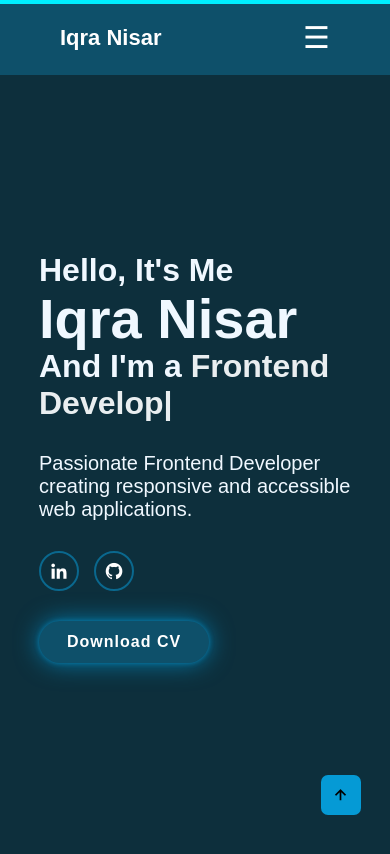
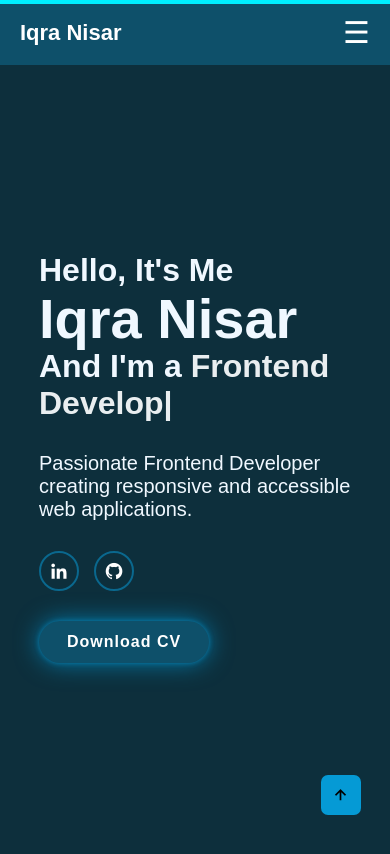
Before and after one commit to IqraShoaib/personal-portfolio-react, a React (Vite) app in the folder portfolio-react/: page / in a window 390 px wide. Shown: the top 854 px of the page. Built offline with nearby package versions, Linux system fonts and the light colour scheme.

Commit message:
improving portfolio's UI/UX

```diff
--- a/portfolio-react/src/style.css
+++ b/portfolio-react/src/style.css
@@ -59,7 +59,17 @@
 @media (max-width:768px){
 
 header{
-    padding:15px 20px;
+    position:fixed;
+    top:0;
+    left:0;
+    width:100%;
+    background:#0e506a;
+    display:flex;
+    justify-content:space-between;
+    align-items:center;
+    padding:20px 60px;
+    z-index:1000;
+    box-sizing:border-box;
 }
 
 .logo{
@@ -67,11 +77,15 @@ header{
 }
 
 .hamburger{
-    display:block;
+    display:none;
+    font-size:30px;
+    color:white;
+    cursor:pointer;
+    z-index:1001;
 }
 
 .nav-links{
-    position:sticky;
+    position:absolute;
     top:75px;
     left:0;
     width:100%;
@@ -192,6 +206,52 @@ header{
     .toggle input:checked + .slider .off {
         opacity: 0;
     }
+    @media (max-width:768px){
+
+header{
+    padding:15px 20px;
+}
+
+.logo{
+    font-size:22px;
+}
+
+.hamburger{
+    display:block;
+}
+
+.nav-links{
+    position:absolute;
+    top:100%;
+    left:0;
+    width:100%;
+    background:#0e506a;
+
+    display:none;
+    flex-direction:column;
+    align-items:center;
+
+    padding:20px;
+    gap:18px;
+
+    box-shadow:0 8px 20px rgba(0,0,0,.3);
+}
+
+.nav-links.active{
+    display:flex;
+}
+
+.nav-links a{
+    display:block;
+    width:100%;
+    text-align:center;
+    padding:10px 0;
+}
+
+.toggle{
+    margin-top:15px;
+}
+}
     .home {
         color: aliceblue;
         position:relative;
```
